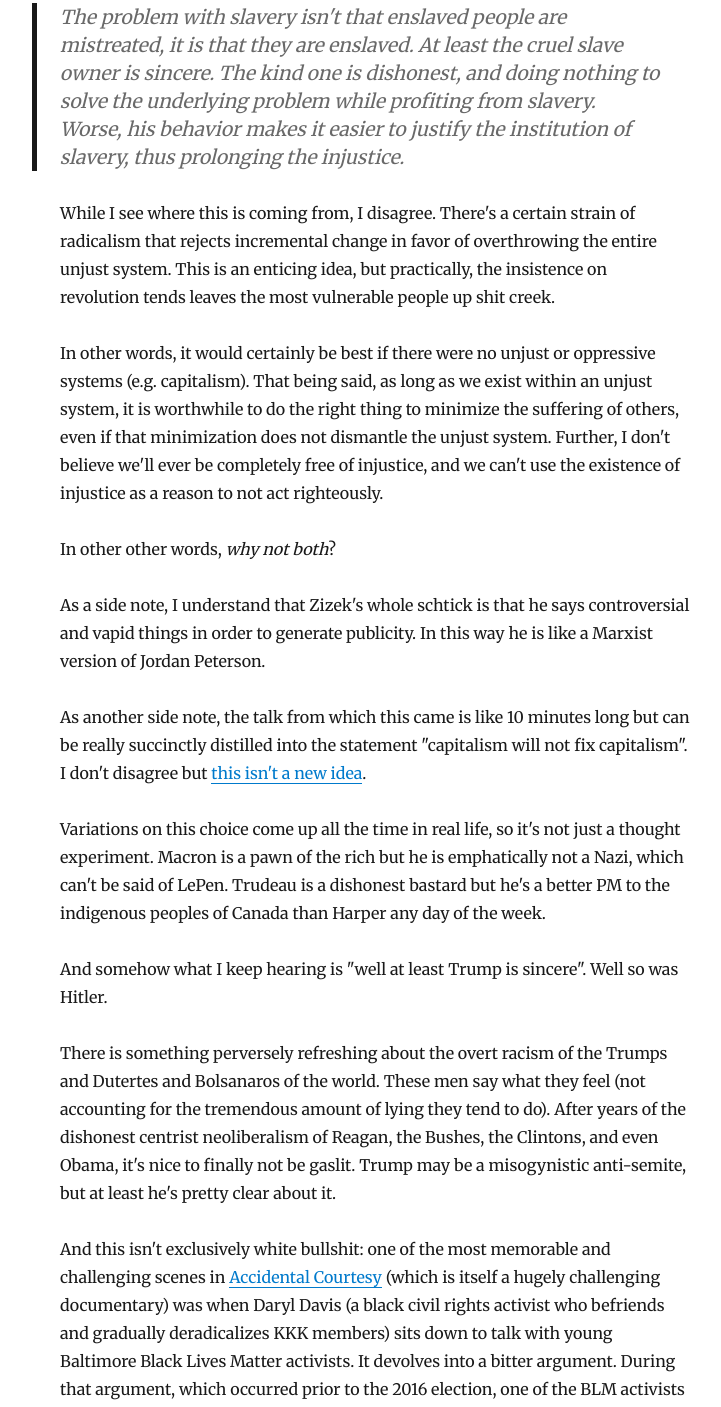
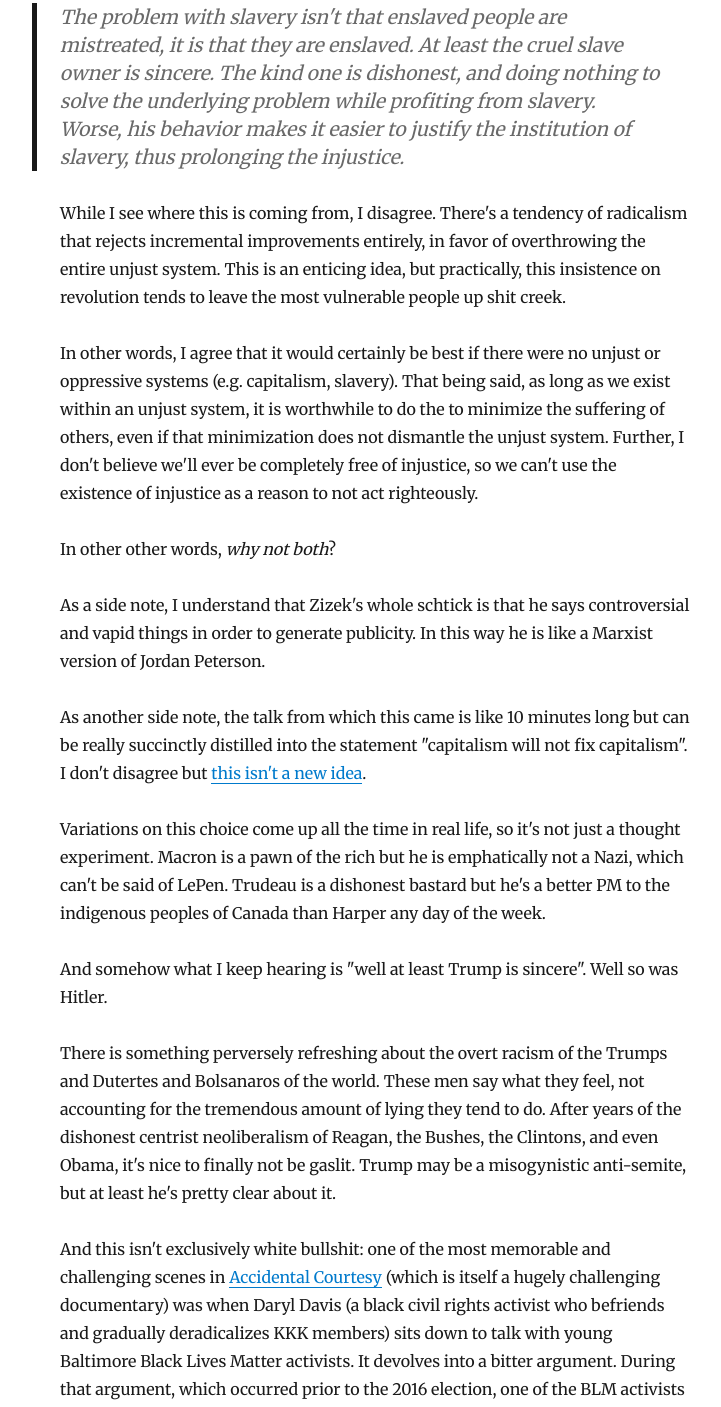
Before and after one commit to vcolavin/blog, a Gatsby site: page /2019/trump-election/ in a window 1280 px wide. Shown: the part 600-2007 px from the top of the page, without its empty margins (265-986 px from the left). Built offline with nearby package versions, Linux system fonts and the light colour scheme; Gatsby itself is replaced by a stand-in of ours; some packages are replaced by stand-ins of ours.

Commit message:
fix some copy

```diff
--- a/content/blog/2019/trump-election/index.md
+++ b/content/blog/2019/trump-election/index.md
@@ -14,9 +14,9 @@ Here's what I think is a useful translation, given the context:
 
 > The problem with slavery isn't that enslaved people are mistreated, it is that they are enslaved. At least the cruel slave owner is sincere. The kind one is dishonest, and doing nothing to solve the underlying problem while profiting from slavery. Worse, his behavior makes it easier to justify the institution of slavery, thus prolonging the injustice.
 
-While I see where this is coming from, I disagree. There's a certain strain of radicalism that rejects incremental change in favor of overthrowing the entire unjust system. This is an enticing idea, but practically, the insistence on revolution tends leaves the most vulnerable people up shit creek.
+While I see where this is coming from, I disagree. There's a tendency of radicalism that rejects incremental improvements entirely, in favor of overthrowing the entire unjust system. This is an enticing idea, but practically, this insistence on revolution tends to leave the most vulnerable people up shit creek.
 
-In other words, it would certainly be best if there were no unjust or oppressive systems (e.g. capitalism). That being said, as long as we exist within an unjust system, it is worthwhile to do the right thing to minimize the suffering of others, even if that minimization does not dismantle the unjust system. Further, I don't believe we'll ever be completely free of injustice, and we can't use the existence of injustice as a reason to not act righteously.
+In other words, I agree that it would certainly be best if there were no unjust or oppressive systems (e.g. capitalism, slavery). That being said, as long as we exist within an unjust system, it is worthwhile to do the to minimize the suffering of others, even if that minimization does not dismantle the unjust system. Further, I don't believe we'll ever be completely free of injustice, so we can't use the existence of injustice as a reason to not act righteously.
 
 In other other words, _why not both_?
 
@@ -28,7 +28,7 @@ Variations on this choice come up all the time in real life, so it's not just a
 
 And somehow what I keep hearing is "well at least Trump is sincere". Well so was Hitler.
 
-There is something perversely refreshing about the overt racism of the Trumps and Dutertes and Bolsanaros of the world. These men say what they feel (not accounting for the tremendous amount of lying they tend to do). After years of the dishonest centrist neoliberalism of Reagan, the Bushes, the Clintons, and even Obama, it's nice to finally not be gaslit. Trump may be a misogynistic anti-semite, but at least he's pretty clear about it.
+There is something perversely refreshing about the overt racism of the Trumps and Dutertes and Bolsanaros of the world. These men say what they feel, not accounting for the tremendous amount of lying they tend to do. After years of the dishonest centrist neoliberalism of Reagan, the Bushes, the Clintons, and even Obama, it's nice to finally not be gaslit. Trump may be a misogynistic anti-semite, but at least he's pretty clear about it.
 
 And this isn't exclusively white bullshit: one of the most memorable and challenging scenes in [Accidental Courtesy](https://duckduckgo.com/?q=imdb+accidental+courtesy&t=ffab&ia=web) (which is itself a hugely challenging documentary) was when Daryl Davis (a black civil rights activist who befriends and gradually deradicalizes KKK members) sits down to talk with young Baltimore Black Lives Matter activists. It devolves into a bitter argument. During that argument, which occurred prior to the 2016 election, one of the BLM activists expressed hope that Trump would become president. I forget his exact words, but it was something to the effect of "at least then white supremacy will be out in the open".
 
```
